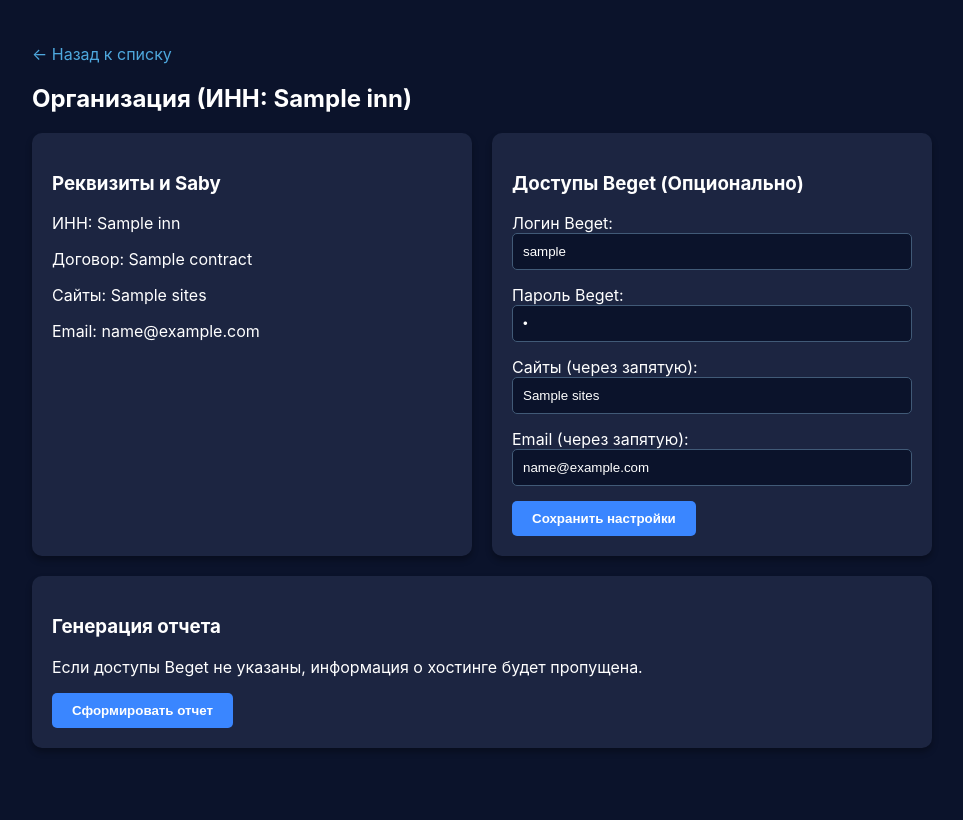
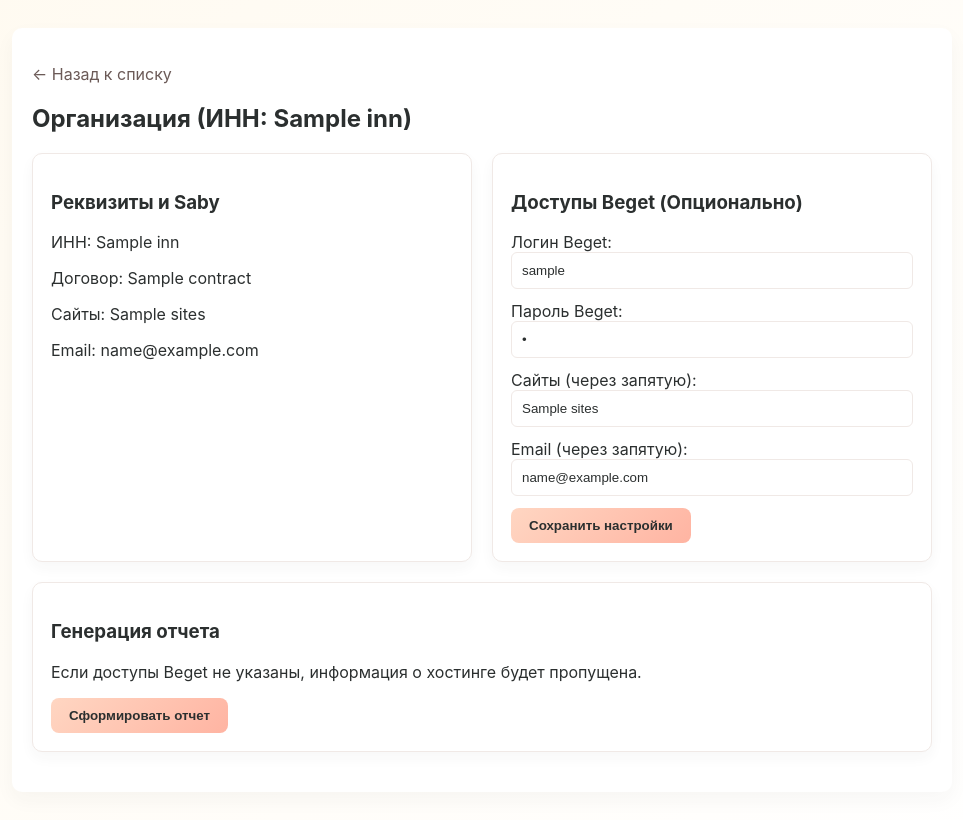
Before and after one commit to Gakuzi/saby-beget-crm, a Flask app: template templates/client.html in a window 1280 px wide. Shown: the whole page, without its empty margins (158-1121 px from the left). Before the commit the page ends 748 px from the top, so only its background shows below. Run offline with Flask 3, Linux system fonts and the light colour scheme; the template is opened without the code that fills it: most values are stand-ins (such as "Sample title", 1, 10 or a date in 2020).

Commit message:
UI: switch client card to pastel/light palette; make cards and inputs pastel-friendly\n\nCo-authored-by: Copilot <223556219+Copilot@users.noreply.github.com>

```diff
--- a/templates/client.html
+++ b/templates/client.html
@@ -4,15 +4,15 @@
     <meta charset="UTF-8">
     <title>Карточка клиента</title>
     <style>
-        body { font-family: -apple-system, BlinkMacSystemFont, "Segoe UI", sans-serif; background: #0b132b; color: #ffffff; padding: 20px; }
-        .container { max-width: 900px; margin: 0 auto; }
-        a { color: #4ea8de; text-decoration: none; }
-        .card { background: #1c2541; padding: 20px; border-radius: 10px; margin-bottom: 20px; box-shadow: 0 4px 6px rgba(0,0,0,0.3); }
-        input { width: 100%; padding: 10px; margin-bottom: 15px; background: #0b132b; border: 1px solid #415a77; border-radius: 5px; color: #fff; box-sizing: border-box; }
-        button { background: #3a86ff; color: white; border: none; padding: 10px 20px; border-radius: 5px; cursor: pointer; font-weight: bold; }
-        .alert { background: #ff5964; padding: 10px; border-radius: 5px; margin-bottom: 15px; }
-        .success { background: #38b000; padding: 10px; border-radius: 5px; margin-bottom: 15px; }
-        .warning { background: #ffca3a; color: #333; padding: 10px; border-radius: 5px; margin-bottom: 15px; font-weight: bold; }
+        body { font-family: -apple-system, BlinkMacSystemFont, "Segoe UI", Roboto, sans-serif; background: linear-gradient(135deg,#fffaf0 0%, #ffffff 100%); color: #2b2f2f; padding: 20px; }
+        .container { max-width: 900px; margin: 0 auto; background: #ffffff; padding: 20px; border-radius: 10px; box-shadow: 0 8px 20px rgba(43,45,48,0.04); }
+        a { color: #6b5a57; text-decoration: none; }
+        .card { background: #ffffff; padding: 18px; border-radius: 10px; margin-bottom: 20px; border: 1px solid #f0e9e6; box-shadow: 0 6px 14px rgba(43,45,48,0.04); }
+        input { width: 100%; padding: 10px; margin-bottom: 12px; background: #fff; border: 1px solid #f0e9e6; border-radius: 6px; color: #2b2f2f; box-sizing: border-box; }
+        button { background: linear-gradient(135deg,#ffd6c2 0%, #ffb4a2 100%); color: #2b2f2f; border: none; padding: 10px 18px; border-radius: 8px; cursor: pointer; font-weight: 700; }
+        .alert { background: #ffefef; color: #b00020; padding: 10px; border-radius: 5px; margin-bottom: 15px; }
+        .success { background: #e9fff0; color: #236b3d; padding: 10px; border-radius: 5px; margin-bottom: 15px; }
+        .warning { background: #fff7e6; color: #6b4b00; padding: 10px; border-radius: 5px; margin-bottom: 15px; font-weight: bold; }
         .grid { display: grid; grid-template-columns: 1fr 1fr; gap: 20px; }
     </style>
 </head>
```
